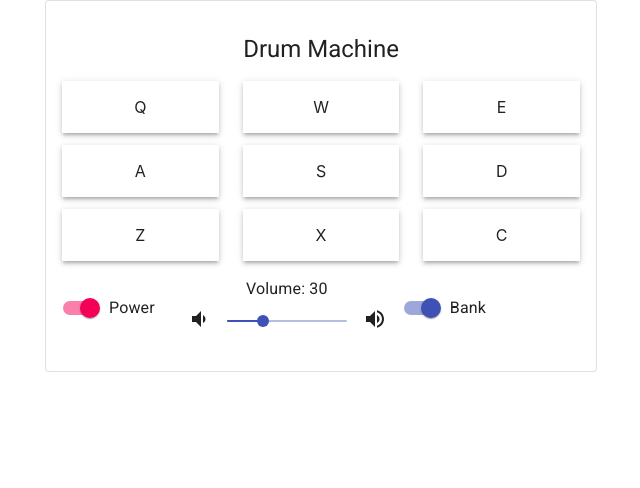
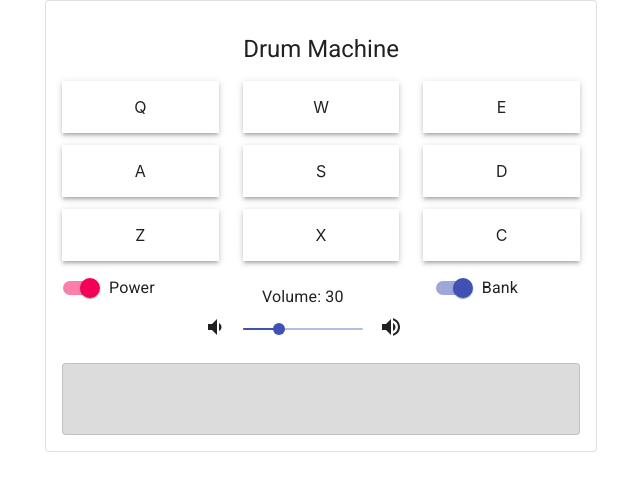
Before and after one commit to shahjuhi1108/FCC-DrumMachine, a React (Create React App) app: page / in a window 1280 px wide. Shown: the top 488 px of the page, without its empty margins (319-959 px from the left). Built offline with nearby package versions, Linux system fonts and the light colour scheme.

Commit message:
GUI changes

```diff
--- a/src/components/DrumMachine.js
+++ b/src/components/DrumMachine.js
@@ -6,7 +6,6 @@ import Grid from '@material-ui/core/Grid';
 import { makeStyles } from '@material-ui/core/styles';
 import CardHeader from '@material-ui/core/CardHeader';
 import Switch from '@material-ui/core/Switch';
-import FormGroup from '@material-ui/core/FormGroup';
 import FormControlLabel from '@material-ui/core/FormControlLabel';
 import Slider from '@material-ui/core/Slider';
 import VolumeDown from '@material-ui/icons/VolumeDown';
@@ -136,6 +135,11 @@ const useStyles = makeStyles((theme) => ({
     slider: {
         width: 200,
         padding: theme.spacing(2)
+    },
+    displayId: {
+        backgroundColor: '#DCDCDC',
+        padding: theme.spacing(2),
+        height: '3vw'
     }
   }));
 
@@ -147,11 +151,15 @@ function DrumMachine() {
 
     const classes = useStyles()
 
+    function handleClick(event) {
+        document.getElementById("display").innerHTML = event.id
+    }
+
     function getPads(j) {
         let values = []
         for (var i = 0; i < 3; i++) {
             values.push(<Grid item xs>
-            <Pad power={power} volume={volume} bank={bank ? bankOne[j*3+i] : bankTwo[j*3+i]}></Pad>
+            <Pad onButtonClick={handleClick} power={power} volume={volume} bank={bank ? bankOne[j*3+i] : bankTwo[j*3+i]}></Pad>
             </Grid>
             )
         }
@@ -174,7 +182,52 @@ function DrumMachine() {
                     title="Drum Machine" style={{ textAlign: 'center' }}/>
                     {pads}
                 <Grid>
-                <FormGroup row>
+                <Grid container spacing={2}>
+                    <Grid item>
+                        <FormControlLabel
+                        control={<Switch
+                            checked={power}
+                            onChange={() => setPower(!power)}
+                            color="secondary"
+                            inputProps={{ 'aria-label': 'primary checkbox' }}
+                            />}
+                        label="Power"
+                        />
+                    </Grid>
+                    <Grid item>
+                        <div className={classes.slider}>
+                            <Typography style={{ textAlign: 'center' }} id="continuous-slider" gutterBottom>
+                                Volume: {volume}
+                            </Typography>
+                            <Grid container spacing={2}>
+                                <Grid item>
+                                    <VolumeDown />
+                                </Grid>
+                                <Grid item xs>
+                                    <Slider value={volume} onChange={(event, newValue) => setVolume(newValue)} aria-labelledby="continuous-slider" />
+                                </Grid>
+                                <Grid item>
+                                    <VolumeUp />
+                                </Grid>
+                            </Grid>
+                        </div>
+                    </Grid>
+                    <Grid item>
+                        <FormControlLabel
+                        control={<Switch
+                            checked={bank}
+                            onChange={() => setBank(!bank)}
+                            color="primary"
+                            inputProps={{ 'aria-label': 'primary checkbox' }}
+                            />}
+                        label="Bank"
+                        />
+                    </Grid>
+                </Grid>
+                <Card variant="outlined" className={classes.displayId}>
+                    <p id="display" style={{ textAlign: 'center' }}></p>
+                </Card>
+                {/* <FormGroup row>
                     <FormControlLabel
                     control={<Switch
                         checked={power}
@@ -209,7 +262,7 @@ function DrumMachine() {
                         />}
                     label="Bank"
                     />
-                </FormGroup>
+                </FormGroup> */}
                 </Grid>
             </Card>
         </Container>
--- a/src/components/Pad.js
+++ b/src/components/Pad.js
@@ -19,6 +19,7 @@ function Pad(props) {
     function play() {
         if (props.power) {
             var audio = document.getElementById(getAudioId())
+            props.onButtonClick(props.bank)
             audio.play()
         }
     }
```
Also changed, not shown: 1 other file (tests, documents, lock files or other folders).
